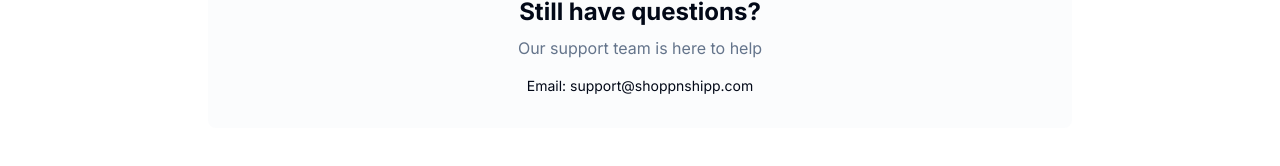
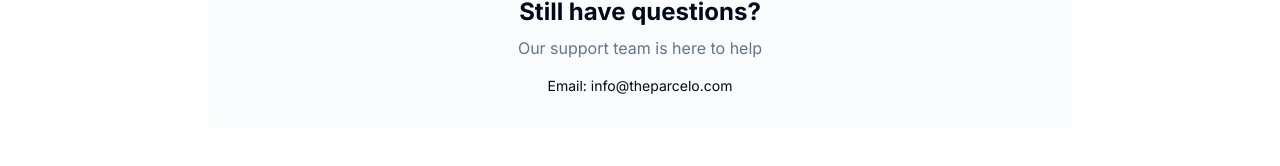
Before and after one commit to 13nick07/ShoppnShippNew, a Next.js app: page /faq in a window 1280 px wide. Shown: the part 915-1081 px from the top of the page. Built offline with nearby package versions, Linux system fonts and the light colour scheme; no server answers.

Commit message:
Update support email address in FAQ page

```diff
--- a/app/faq/page.js
+++ b/app/faq/page.js
@@ -78,7 +78,7 @@ export default function FAQPage() {
         <p className="text-muted-foreground mb-4">
           Our support team is here to help
         </p>
-        <p className="text-sm">Email: support@shoppnshipp.com</p>
+        <p className="text-sm">Email: info@theparcelo.com</p>
       </div>
     </div>
   );
```
